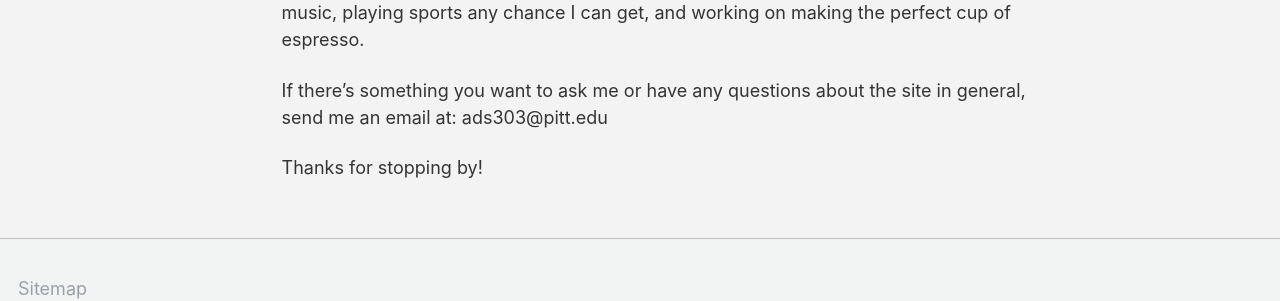
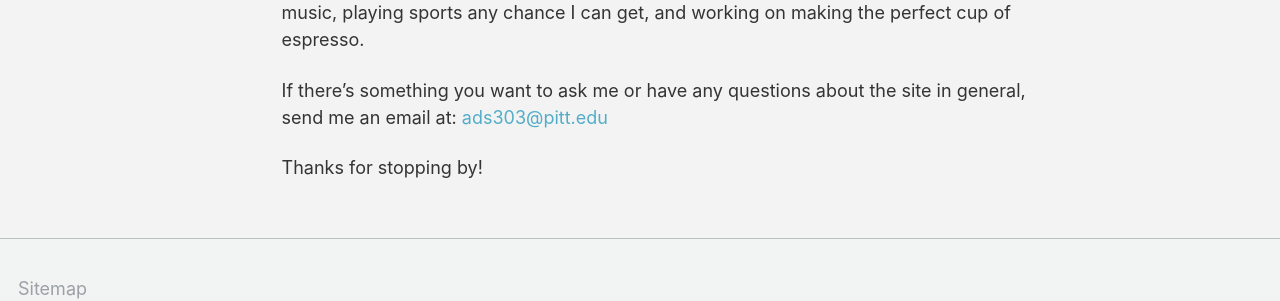
Before and after one commit to ads303/ads303.github.io, a Jekyll site: the page built from _pages/about.md, in a window 1280 px wide and 1084 px high. Shown: the part 690-991 px from the top of the window. Built offline with Jekyll 4.4.1, drawn with Linux system fonts in a browser that asks for light colours; some web fonts are replaced; part of the change alters nothing that is shown.

```diff
--- a/_pages/about.md
+++ b/_pages/about.md
@@ -15,6 +15,6 @@ All of my graduate school research has been computationally driven, and has invo
 
 Besides my research, my hobbies include covering and writing about the NBA, producing music, playing sports any chance I can get, and working on making the perfect cup of espresso.
 
-If there's something you want to ask me or have any questions about the site in general, send me an email at: ads303@pitt.edu
+If there's something you want to ask me or have any questions about the site in general, send me an email at: [ads303@pitt.edu](mailto:ads303@pitt.edu)
 
 Thanks for stopping by!
```
